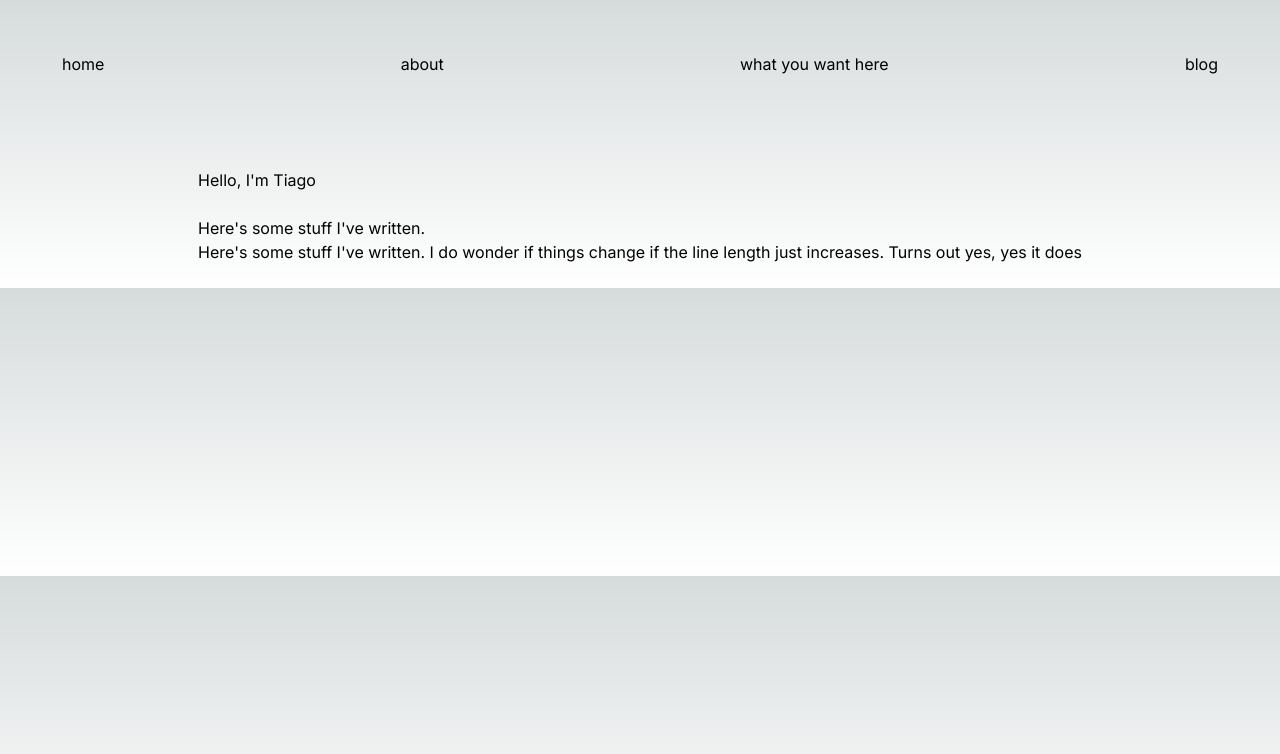
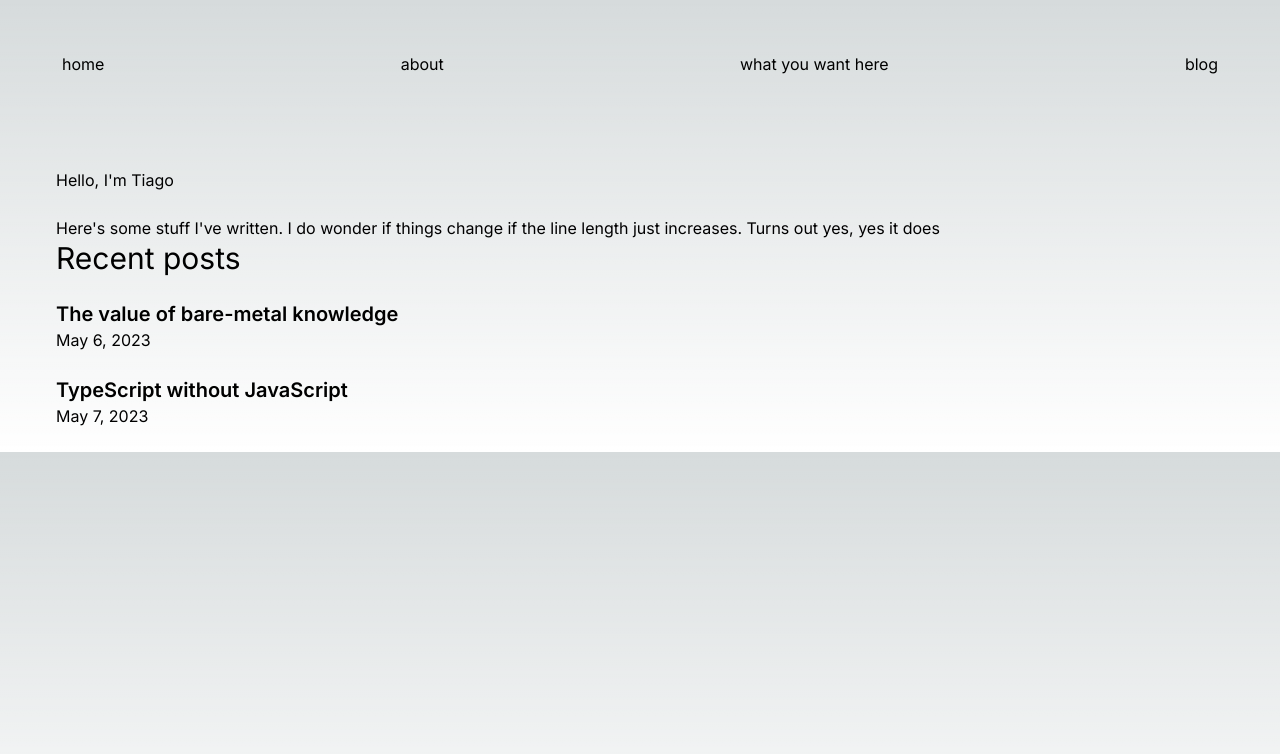
Before and after one commit to t-flora/tflora__, a Next.js app: page /blog in a window 1280 px wide. Shown: the top 754 px of the page. Built offline with nearby package versions, Linux system fonts and the light colour scheme.

Commit message:
refactor markdown processing

```diff
--- a/app/blog/[slug]/page.tsx
+++ b/app/blog/[slug]/page.tsx
@@ -1,14 +1,20 @@
 // import Date from '../../components/date';
+import ReactMarkdown from 'react-markdown';
 import Head from 'next/head';
 import Date from '@/components/Date';
-import { PostDataModel, getAllPostIds, getPostData } from '@/lib/posts';
+import { PostFields, getAllPosts, getPost } from '@/lib/posts';
+import markdown2Html from '@/lib/posts';
 
-export async function getPosts( params: PostDataModel) {
-    const postData = await getPostData(params.id);
+export async function getPosts( params: PostFields) {
+    const postData = await getPost(params.id);
     return postData;
 }
 
-export default function Post({ title, date, contentHtml }: PostDataModel) {
+export default async function Post({ params }: { params: { slug: string}}) {
+    const post = getPost(params.slug);
+    const { title, date, content } = post
+    const processedContent = await markdown2Html(content);
+
     return (
         <>
             <Head>
@@ -19,7 +25,7 @@ export default function Post({ title, date, contentHtml }: PostDataModel) {
                 <div className="text-sm">
                     <Date dateString={date} />
                 </div>
-                <div dangerouslySetInnerHTML={{ __html: contentHtml }} />
+                {processedContent}
             </article>
         </>
     );
--- a/app/blog/page.tsx
+++ b/app/blog/page.tsx
@@ -1,13 +1,38 @@
+import Date from '@/components/Date';
+import PostPreview from '@/components/PostPreview';
+import { getAllPosts } from '@/lib/posts';
+import Head from 'next/head';
 import Link from 'next/link';
 
-export default function About() {
+export default function Blog() {
+  const allPosts = getAllPosts(['title', 'date']);
+  if (Object.keys(allPosts).length==0){
+    throw new Error("No data in allPosts")
+  }
+  const recentPosts = allPosts.slice(0, 2);
+
   return (
-    <main className="flex flex-auto justify-center p-4">
-      <div>
-        <h1>Hello, I&apos;m Tiago</h1><br />
-        <p>Here&apos;s some stuff I&apos;ve written.</p>
-        <p>Here&apos;s some stuff I&apos;ve written. I do wonder if things change if the line length just increases. Turns out yes, yes it does</p>
-      </div>
-    </main>
+    <div className='container mx-auto px-5'>
+      <Head>
+        <title>tflora-blog</title>
+      </Head>
+      <main className="justify-center p-4">
+        <div>
+          <h1>Hello, I&apos;m Tiago</h1><br />
+          <p>Here&apos;s some stuff I&apos;ve written. I do wonder if things change if the line length just increases. Turns out yes, yes it does</p>
+        </div>
+        <div>
+          <p className='text-3xl'>Recent posts</p>
+          <div className='gap-8'>
+            {recentPosts.map((post) => {
+              return ( !!post &&
+              <div key={post.title}>
+                <PostPreview post={post} />
+              </div>
+            )})}
+          </div>
+        </div>
+      </main>
+    </div>
   );
 }
--- a/lib/posts.ts
+++ b/lib/posts.ts
@@ -1,8 +1,13 @@
 import fs, { readFileSync, readdirSync } from 'fs';
 import path from 'path';
 import matter from 'gray-matter';
-import { remark } from 'remark';
-import html from 'remark-html';
+// import { remark } from 'remark';
+// import html from 'remark-html';
+import { unified } from 'unified';
+import remarkParse from 'remark-parse';
+import remarkRehype from 'remark-rehype';
+import rehypeReact from 'rehype-react';
+import { createElement } from 'react';
 
 const postsDir = path.join(process.cwd(), 'posts');
 
@@ -71,6 +76,15 @@ export function getAllPosts(): PostFields[] {
 }
 
 export default async function markdown2Html(postMarkdown: string) {
-    const res = (await remark().use(html).process(postMarkdown)).toString();
-    return res;
+    const processor = unified()
+        .use(remarkParse)
+        .use(remarkRehype)
+        .use(rehypeReact, {
+            createElement: createElement,
+        })
+
+    const processedContent = await processor.processSync(postMarkdown).result;
+    // const res = await remark().use(html).process(postMarkdown);
+    // return res.toString();
+    return processedContent;
 }
```
